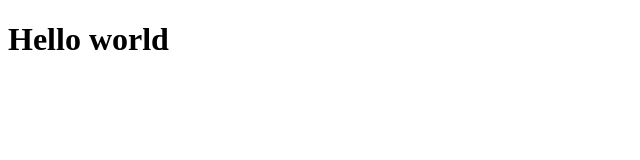
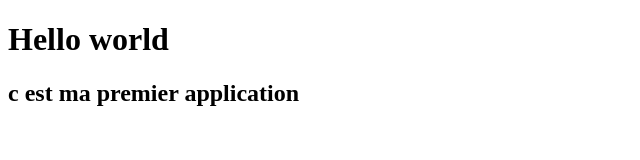
Before and after one commit to rhayem-rgb/learn-html, a plain HTML site: page index.html in a window 1280 px wide. Shown: the whole page, without its empty margins (0-640 px from the left). Drawn offline with Linux system fonts and the light colour scheme.

Commit message:
c est ma premier application

```diff
--- a/index.html
+++ b/index.html
@@ -7,6 +7,6 @@
 </head>
 <body>
    <h1>Hello world</h1>
-
+<h2> c est ma premier application </h2>
 </body>
 </html>
```
